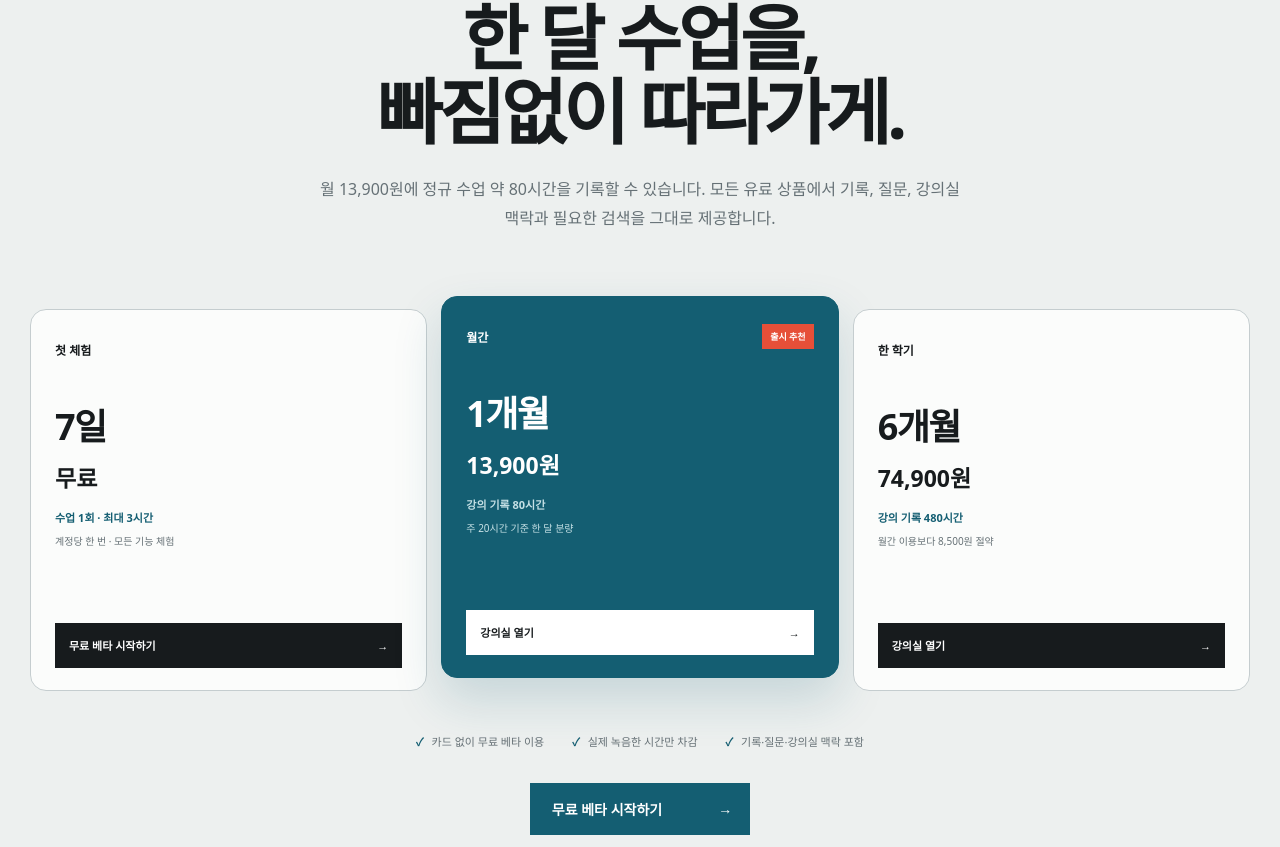
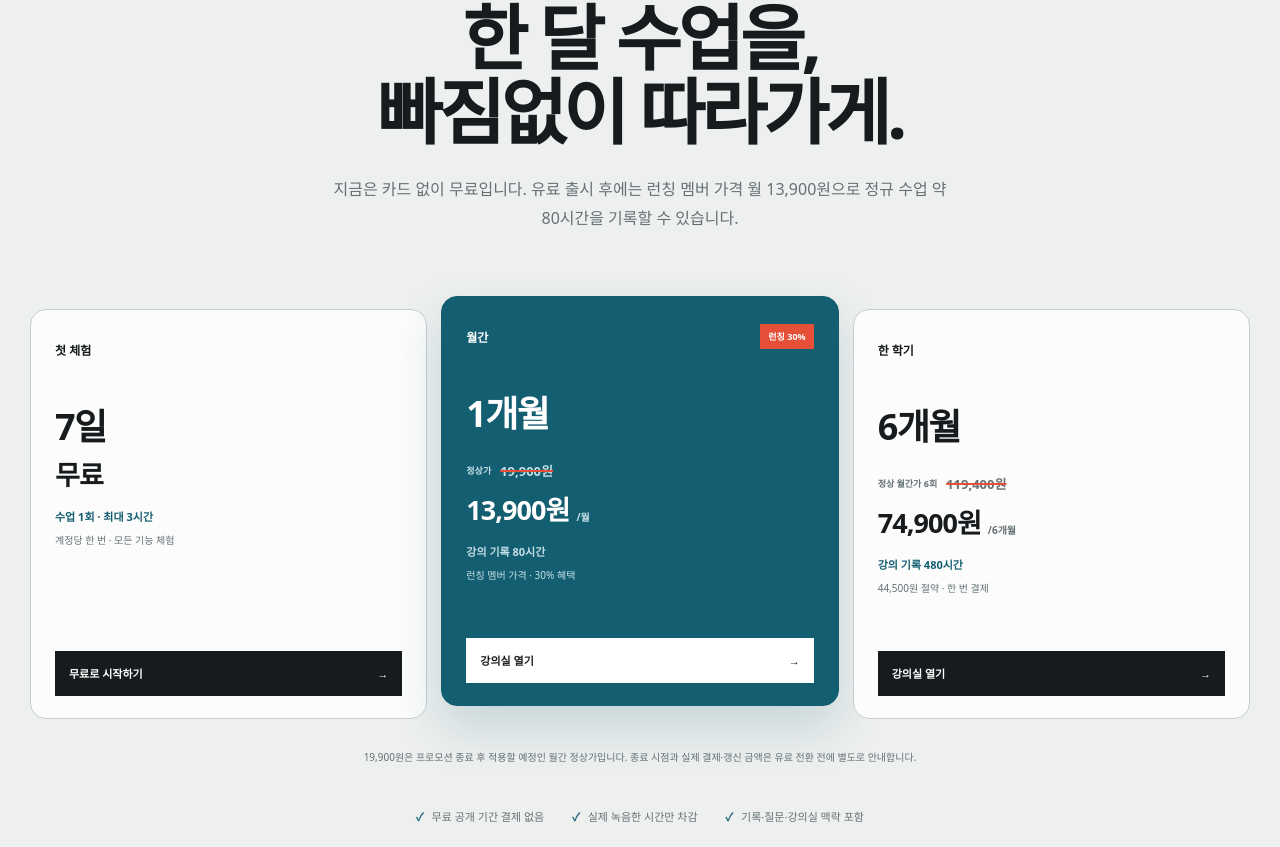
Before and after one commit to dbgudwn43890-del/lecture-live, a Next.js app: page / in a window 1280 px wide. Shown: the part 1950-2797 px from the top of the page. Built offline with nearby package versions, Linux system fonts and the light colour scheme.

Commit message:
feat(site): prepare launch offer and OAuth review

```diff
--- a/app/landing-page.tsx
+++ b/app/landing-page.tsx
@@ -15,10 +15,10 @@ const content = {
     language: "EN",
     heroLabel: "현장 강의를 위한 실시간 조교",
     heroTitle: ["놓친 설명을,", "수업이 끝나기 전에."],
-    heroDescription: "강의를 따라 받아 적고, 방금까지의 수업 흐름으로 질문에 답합니다. 답변을 읽는 동안에도 기록은 계속됩니다.",
-    heroCta: "무료 베타 시작하기",
+    heroDescription: "Lecue는 현장 강의를 실시간으로 기록하고, 방금까지의 수업 흐름을 바탕으로 질문에 답하는 학습 서비스입니다. 답변을 읽는 동안에도 기록은 계속됩니다.",
+    heroCta: "무료로 시작하기",
     heroSecondary: "실제 화면 보기",
-    heroNote: "현재 베타 무료 · 카드 등록 없이 시작",
+    heroNote: "현재 무료 공개 중 · 카드 등록 없이 시작",
     promises: [
       ["5초 이내", "말이 문단으로 이어집니다"],
       ["기록 지속", "답변 중에도 강의를 놓치지 않습니다"],
@@ -50,28 +50,30 @@ const content = {
       ["8월 20일", "재무관리 · 채권의 가격", "52분 · 4개 질문"],
       ["8월 18일", "경영학원론 · 기업의 구조", "1시간 05분 · 9개 질문"],
     ],
-    pricingLabel: "출시 예정 요금 · 부가세 포함",
+    pricingLabel: "런칭 멤버 혜택 · 부가세 포함",
     pricingTitle: ["한 달 수업을,", "빠짐없이 따라가게."],
-    pricingDescription: "월 13,900원에 정규 수업 약 80시간을 기록할 수 있습니다. 모든 유료 상품에서 기록, 질문, 강의실 맥락과 필요한 검색을 그대로 제공합니다.",
-    pricingNoCard: "카드 없이 무료 베타 이용",
+    pricingDescription: "지금은 카드 없이 무료입니다. 유료 출시 후에는 런칭 멤버 가격 월 13,900원으로 정규 수업 약 80시간을 기록할 수 있습니다.",
+    pricingNoCard: "무료 공개 기간 결제 없음",
     pricingPerSecond: "실제 녹음한 시간만 차감",
     pricingIncluded: "기록·질문·강의실 맥락 포함",
-    pricingCta: "무료 베타 시작하기",
+    pricingCta: "런칭 멤버로 시작하기",
     plans: [
       { name: "첫 체험", time: "7일", price: "무료", unit: "수업 1회 · 최대 3시간", detail: "계정당 한 번 · 모든 기능 체험" },
-      { name: "월간", time: "1개월", price: "13,900원", unit: "강의 기록 80시간", detail: "주 20시간 기준 한 달 분량", featured: true },
-      { name: "한 학기", time: "6개월", price: "74,900원", unit: "강의 기록 480시간", detail: "월간 이용보다 8,500원 절약" },
+      { name: "월간", time: "1개월", compareLabel: "정상가", comparePrice: "19,900원", price: "13,900원", priceNote: "/월", unit: "강의 기록 80시간", detail: "런칭 멤버 가격 · 30% 혜택", featured: true },
+      { name: "한 학기", time: "6개월", compareLabel: "정상 월간가 6회", comparePrice: "119,400원", price: "74,900원", priceNote: "/6개월", unit: "강의 기록 480시간", detail: "44,500원 절약 · 한 번 결제" },
     ],
-    featured: "출시 추천",
+    featured: "런칭 30%",
+    pricingFootnote: "19,900원은 프로모션 종료 후 적용할 예정인 월간 정상가입니다. 종료 시점과 실제 결제·갱신 금액은 유료 전환 전에 별도로 안내합니다.",
     faqTitle: "자주 묻는 질문",
     faqs: [
       ["온라인 강의용 서비스인가요?", "아니요. 교실, 학원, 세미나처럼 같은 공간에서 듣는 현장 강의를 우선해 만들고 있습니다."],
       ["질문하는 동안 강의 기록이 멈추나요?", "멈추지 않습니다. 답변을 만드는 동안에도 마이크 음성과 스크립트는 계속 이어집니다."],
       ["모든 질문에 웹 검색을 사용하나요?", "아닙니다. 강의 내용만으로 충분한지 모델이 판단하고, 최신 정보나 외부 확인이 필요할 때만 검색합니다."],
-      ["무료 베타에서도 모든 기능을 쓸 수 있나요?", "네. 카드 등록 없이 강의 기록, 질문, 강의실 맥락과 필요한 웹 검색을 모두 이용할 수 있습니다."],
+      ["무료 공개 기간에도 모든 기능을 쓸 수 있나요?", "네. 카드 등록 없이 강의 기록, 질문, 강의실 맥락과 필요한 웹 검색을 모두 이용할 수 있습니다."],
       ["요금제 시간은 실제 대학 수업에 충분한가요?", "월간은 80시간, 한 학기권은 6개월 동안 480시간을 제공합니다. 한 번의 수업은 최대 3시간이며 실제 녹음 시간만 계산합니다."],
       ["지난 수업도 답변에 반영되나요?", "같은 강의실에 저장한 이전 수업 중 질문과 관련된 부분만 찾아 보조 맥락으로 사용합니다. 다른 강의실의 내용은 섞지 않습니다."],
       ["제 OpenAI·Claude·Gemini 키를 쓸 수 있나요?", "네. 현재 탭에서 한 번만 쓰거나 계정에 암호화해 저장할 수 있습니다. 해당 공급자의 모델 비용은 본인 계정에 별도로 청구됩니다."],
+      ["Google 로그인 정보는 어디에 사용하나요?", "Google에서 받은 이름, 이메일 주소와 프로필 사진은 Lecue 계정을 만들고 로그인 상태를 유지하는 데만 사용합니다. Gmail, Google Drive, 캘린더 등의 다른 Google 데이터에는 접근하지 않습니다."],
       ["강의를 녹음해도 되나요?", "강의자와 기관의 녹음 정책을 먼저 확인하고, 녹음이 허용된 환경에서만 사용해야 합니다."],
     ],
     finalTitle: ["다음 설명은,", "놓치지 않게."],
@@ -92,10 +94,10 @@ const content = {
     language: "한국어",
     heroLabel: "A live assistant for in-person lectures",
     heroTitle: ["Catch the explanation", "before class moves on."],
-    heroDescription: "Lecue follows the lecture, then answers from everything said up to the moment you ask. Recording continues while you read the answer.",
-    heroCta: "Start the free beta",
+    heroDescription: "Lecue is a learning service that transcribes in-person lectures in real time and answers from everything said up to the moment you ask. Recording continues while you read the answer.",
+    heroCta: "Start free",
     heroSecondary: "See the product",
-    heroNote: "Free during beta · no card required",
+    heroNote: "Free during early access · no card required",
     promises: [
       ["Within 5 seconds", "Speech becomes readable paragraphs"],
       ["Still recording", "Questions never pause the lecture"],
@@ -127,28 +129,30 @@ const content = {
       ["Aug 20", "Corporate Finance · Bond Pricing", "52 min · 4 questions"],
       ["Aug 18", "Business Fundamentals · Company Structure", "1 hr 05 min · 9 questions"],
     ],
-    pricingLabel: "Planned launch pricing · local taxes may apply",
+    pricingLabel: "Founding member offer · local taxes may apply",
     pricingTitle: ["A full month of class.", "Nothing important missed."],
-    pricingDescription: "$9.99 a month covers about 80 hours of regular classes. Every paid option includes transcription, questions, classroom context, and needed search.",
-    pricingNoCard: "Free beta, no card required",
+    pricingDescription: "Early access is free with no card required. After paid launch, founding members can start at $9.99 a month for about 80 hours of regular classes.",
+    pricingNoCard: "No charge during early access",
     pricingPerSecond: "Only active recording time counts",
     pricingIncluded: "Transcription, questions, and classroom context included",
-    pricingCta: "Start the free beta",
+    pricingCta: "Join as a founding member",
     plans: [
       { name: "First try", time: "7 days", price: "Free", unit: "One lecture · up to 3 hours", detail: "Once per account · every feature included" },
-      { name: "Monthly", time: "1 month", price: "$9.99", unit: "80 recording hours", detail: "A month at 20 class hours per week", featured: true },
-      { name: "Semester", time: "6 months", price: "$54", unit: "480 recording hours", detail: "Save $5.94 over six monthly payments" },
+      { name: "Monthly", time: "1 month", compareLabel: "Regular price", comparePrice: "$14.99", price: "$9.99", priceNote: "/month", unit: "80 recording hours", detail: "Founding member price · save 33%", featured: true },
+      { name: "Semester", time: "6 months", compareLabel: "Six regular monthly payments", comparePrice: "$89.94", price: "$54", priceNote: "/6 months", unit: "480 recording hours", detail: "Save $35.94 · one payment" },
     ],
-    featured: "Launch pick",
+    featured: "Launch 33%",
+    pricingFootnote: "$14.99 is the planned regular monthly price after the launch offer. The offer end date and actual billing and renewal amount will be shown before paid conversion.",
     faqTitle: "Common questions",
     faqs: [
       ["Is this for online courses?", "No. Lecue is designed first for classrooms, seminars, workshops, and other lectures you attend in person."],
       ["Does recording stop while I ask?", "No. The microphone and transcript continue while an answer is being prepared."],
       ["Does every answer use web search?", "No. The model decides whether the lecture is enough and searches only when current information or outside verification is needed."],
-      ["What can I use during the free beta?", "Transcription, questions, classroom context, and needed web search are all available without adding a card."],
+      ["What can I use during free early access?", "Transcription, questions, classroom context, and needed web search are all available without adding a card."],
       ["Is the allowance enough for a real class schedule?", "Monthly includes 80 recording hours, and Semester includes 480 hours across six months. Each lecture can run for up to 3 hours and only active recording counts."],
       ["Can answers use earlier lectures?", "Yes. Lecue retrieves only relevant excerpts from earlier lectures in the same classroom as supporting context. It never mixes in another classroom."],
       ["Can I use my own OpenAI, Claude, or Gemini key?", "Yes. Use it once in the current tab or save it encrypted to your account. That provider bills its own model charges separately."],
+      ["How does Lecue use my Google sign-in data?", "Lecue uses your Google name, email address, and profile photo only to create your account and keep you signed in. It does not access Gmail, Google Drive, Calendar, or other Google data."],
       ["May I record any lecture?", "Check the lecturer's, institution's, and local recording rules first. Use Lecue only where recording is permitted."],
     ],
     finalTitle: ["Stay with the next explanation", "from start to finish."],
@@ -227,10 +231,15 @@ export default function LandingPage({ locale }: { locale: Locale }) {
         <div className={styles.planGrid}>
           {copy.plans.map((plan) => <article className={"featured" in plan ? styles.featuredPlan : undefined} key={plan.name}>
             <div><span>{plan.name}</span>{"featured" in plan && <b>{copy.featured}</b>}</div>
-            <h3>{plan.time}</h3><strong>{plan.price}</strong><p>{plan.unit}</p><small>{plan.detail}</small>
+            <h3>{plan.time}</h3>
+            {/* deslop-ignore-next-line 09 -- 실제 정상가와 런칭가의 가격 비교를 명시 */}
+            {"comparePrice" in plan && <div className={styles.comparePrice}><span>{plan.compareLabel}</span><del>{plan.comparePrice}</del></div>}
+            <div className={styles.planPrice}><strong>{plan.price}</strong>{"priceNote" in plan && <span>{plan.priceNote}</span>}</div>
+            <p>{plan.unit}</p><small>{plan.detail}</small>
             <Link href={`${base}/login?mode=signup`}>{plan.price === "무료" || plan.price === "Free" ? copy.heroCta : copy.open}<span>→</span></Link>
           </article>)}
         </div>
+        <p className={styles.pricingFootnote}>{copy.pricingFootnote}</p>
         <div className={styles.pricingFacts}><span>{copy.pricingNoCard}</span><span>{copy.pricingPerSecond}</span><span>{copy.pricingIncluded}</span></div>
         <Link className={styles.pricingCta} href={`${base}/login?mode=signup`}>{copy.pricingCta}<span>→</span></Link>
       </section>
--- a/app/page.tsx
+++ b/app/page.tsx
@@ -1 +1,22 @@
-export { default, metadata } from "./preview/page";
+import type { Metadata } from "next";
+import { headers } from "next/headers";
+
+import LandingPage from "./landing-page";
+
+export async function generateMetadata(): Promise<Metadata> {
+  const isEnglish = (await headers()).get("x-site-locale") === "en";
+  return isEnglish
+    ? {
+        title: "Lecue | A live assistant for in-person lectures",
+        description: "Lecue transcribes in-person lectures in real time and answers questions using the lecture context captured so far.",
+      }
+    : {
+        title: "Lecue | 현장 강의를 따라가는 실시간 조교",
+        description: "Lecue는 현장 강의를 실시간으로 기록하고, 질문한 시점까지의 강의 맥락으로 눈높이에 맞게 답하는 학습 서비스입니다.",
+      };
+}
+
+export default async function HomePage() {
+  const locale = (await headers()).get("x-site-locale") === "en" ? "en" : "ko";
+  return <LandingPage locale={locale} />;
+}
--- a/app/preview/page.module.css
+++ b/app/preview/page.module.css
@@ -263,19 +263,27 @@
 .pricingIntro h2 { margin: 0; font-size: clamp(48px, 5.6vw, 78px); line-height: 1.03; letter-spacing: -.055em; }
 .pricingIntro > span { display: block; max-width: 670px; margin: 27px auto 0; color: var(--muted); font-size: 16px; line-height: 1.8; }
 .planGrid { width: 100%; display: grid; grid-template-columns: repeat(3, minmax(0, 1fr)); gap: 14px; margin-top: 76px; }
-.planGrid article { position: relative; min-width: 0; min-height: 382px; display: flex; flex-direction: column; padding: 27px 24px 22px; background: var(--surface); border: 1px solid var(--line); border-radius: 16px; }
+.planGrid article { position: relative; min-width: 0; min-height: 410px; display: flex; flex-direction: column; padding: 27px 24px 22px; background: var(--surface); border: 1px solid var(--line); border-radius: 16px; }
 .planGrid article > div { min-height: 26px; display: flex; align-items: center; justify-content: space-between; gap: 8px; }
 .planGrid article > div > span { font-size: 12px; font-weight: 850; }
 .planGrid article > div > b { padding: 6px 8px; color: white; background: var(--signal); font-size: 9px; }
 .planGrid h3 { margin: 35px 0 0; font-size: 36px; letter-spacing: -.045em; }
-.planGrid article > strong { margin-top: 9px; font-size: 23px; }
+.comparePrice { min-height: 30px !important; justify-content: flex-start !important; gap: 9px !important; margin-top: 18px; color: var(--muted); }
+.comparePrice span { font-size: 9px !important; font-weight: 650 !important; }
+.comparePrice del { text-decoration-color: var(--signal); text-decoration-thickness: 2px; font-size: 13px; font-weight: 800; }
+.planPrice { min-height: 35px !important; justify-content: flex-start !important; gap: 7px !important; margin-top: 3px; }
+.planPrice strong { font-size: 27px; letter-spacing: -.035em; }
+.planPrice span { align-self: flex-end; margin-bottom: 4px; color: var(--muted); font-size: 10px !important; font-weight: 700 !important; }
 .planGrid article > p { margin: 15px 0 0; color: var(--focus); font-size: 11px; font-weight: 800; }
 .planGrid article > small { margin-top: 8px; color: var(--muted); font-size: 10px; }
 .planGrid article > a { min-height: 45px; display: flex; align-items: center; justify-content: space-between; margin-top: auto; padding: 0 14px; color: white; background: var(--ink); font-size: 11px; font-weight: 800; }
 .planGrid .featuredPlan { color: white; background: var(--focus); border-color: var(--focus); transform: translateY(-13px); box-shadow: 0 22px 48px rgba(20, 94, 114, .18); }
 .planGrid .featuredPlan > p,
 .planGrid .featuredPlan > small { color: #c5e0e5; }
+.planGrid .featuredPlan .comparePrice,
+.planGrid .featuredPlan .planPrice span { color: #c5e0e5; }
 .planGrid .featuredPlan > a { color: var(--ink); background: white; }
+.pricingFootnote { max-width: 720px; margin: 30px auto 0; color: var(--muted); font-size: 10px; line-height: 1.7; text-align: center; }
 .pricingFacts { gap: 28px; margin-top: 42px; color: var(--muted); font-size: 11px; }
 .pricingFacts span { display: flex; align-items: center; gap: 8px; }
 .pricingFacts span::before { content: "✓"; color: var(--focus); font-weight: 900; }
@@ -404,7 +412,7 @@
   .pricing { padding: 100px 16px; }
   .pricingIntro h2 { font-size: 46px; }
   .planGrid { grid-template-columns: 1fr; margin-top: 56px; }
-  .planGrid article { min-height: 340px; }
+  .planGrid article { min-height: 370px; }
   .pricingFacts { align-items: flex-start; flex-direction: column; gap: 12px; }
   .faq { width: calc(100% - 32px); grid-template-columns: 1fr; gap: 52px; padding: 100px 0; }
   .faq h2 { font-size: 43px; }
--- a/proxy.ts
+++ b/proxy.ts
@@ -7,6 +7,7 @@ export async function proxy(request: NextRequest) {
   const path = request.nextUrl.pathname;
   const country = request.headers.get("x-vercel-ip-country") ?? request.headers.get("cf-ipcountry");
   const prefersEnglish = Boolean(country && country !== "KR" && country !== "XX");
+  const usesEnglishHomepage = path === "/" && prefersEnglish;
   const oauthFallbackNext = getOAuthFallbackNext(path, country, request.nextUrl.searchParams.has("code"));
 
   // Supabase falls back to the Site URL when an OAuth redirect URL is not allow-listed.
@@ -21,6 +22,7 @@ export async function proxy(request: NextRequest) {
   const localizablePaths = ["/", "/preview", "/login", "/classroom", "/privacy", "/terms"];
   if (
     prefersEnglish &&
+    path !== "/" &&
     !path.startsWith("/en") &&
     localizablePaths.includes(path)
   ) {
@@ -30,7 +32,7 @@ export async function proxy(request: NextRequest) {
   }
 
   const requestHeaders = new Headers(request.headers);
-  requestHeaders.set("x-site-locale", path === "/en" || path.startsWith("/en/") ? "en" : "ko");
+  requestHeaders.set("x-site-locale", usesEnglishHomepage || path === "/en" || path.startsWith("/en/") ? "en" : "ko");
   let response = NextResponse.next({ request: { headers: requestHeaders } });
   const supabase = createServerClient(
     process.env.NEXT_PUBLIC_SUPABASE_URL!,
```
Also changed, not shown: app/en/terms/page.tsx (+5 -4 lines), app/layout.tsx (+10 -1 lines), app/terms/page.tsx (+5 -4 lines).
